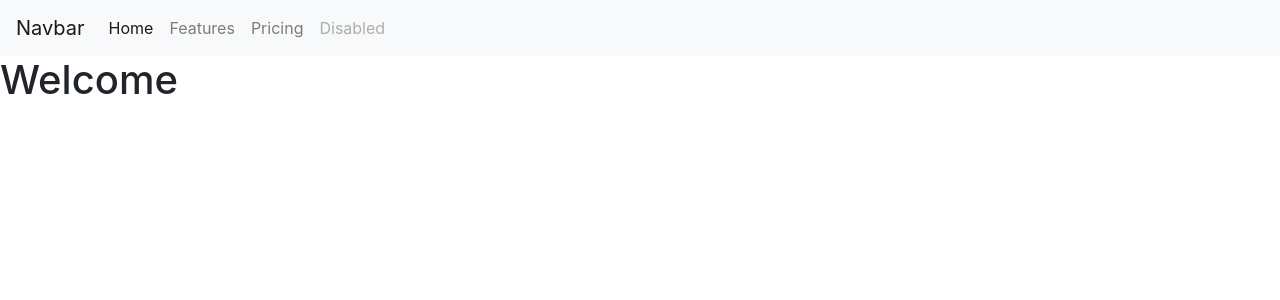
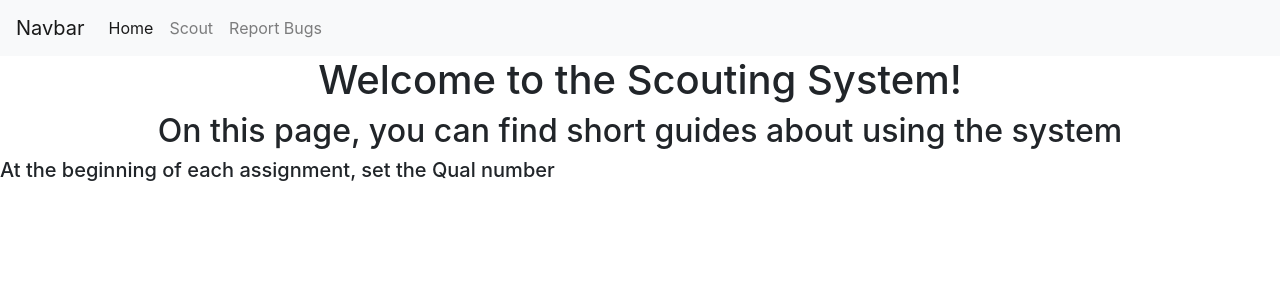
Before and after one commit to YehudaRothstein/ExcaliburFRC, a Flask app: page /test in a window 1280 px wide. Shown: the top 300 px of the page. Run offline with Flask 3, Linux system fonts and the light colour scheme; some libraries are stand-ins or nearby versions.

Commit message:
Working NeigateBar

```diff
--- a/templates/base.html
+++ b/templates/base.html
@@ -16,13 +16,10 @@
                      <a class="nav-link" href="#">Home <span class="sr-only">(current)</span></a>
 		</li>
 		<li class="nav-item">
-		    <a class="nav-link" href="#">Features</a>
+		    <a class="nav-link" href="#">Scout</a>
 		</li>
 		<li class="nav-item">
-		    <a class="nav-link" href="#">Pricing</a>
-		</li>
-		<li class="nav-item">
-		    <a class="nav-link disabled" href="#" tabindex="-1" aria-disabled="true">Disabled</a>
+		    <a class="nav-link" href="#">Report Bugs</a>
 		</li>
 	    </ul>
         </div>
--- a/templates/new.html
+++ b/templates/new.html
@@ -1,5 +1,10 @@
 {% extends "base.html" %}
 {% block title %}Home Page{% endblock %}
 {% block content %}
-<h1>Welcome</h1>
+
+    <h1 class="text-center">Welcome to the Scouting System!</h1>
+    <h2 class="text-center">On this page, you can find short guides about using the system</h2>
+
+    <h5>At the beginning of each assignment, set the Qual number</h5>
+
 {% endblock %}
```
